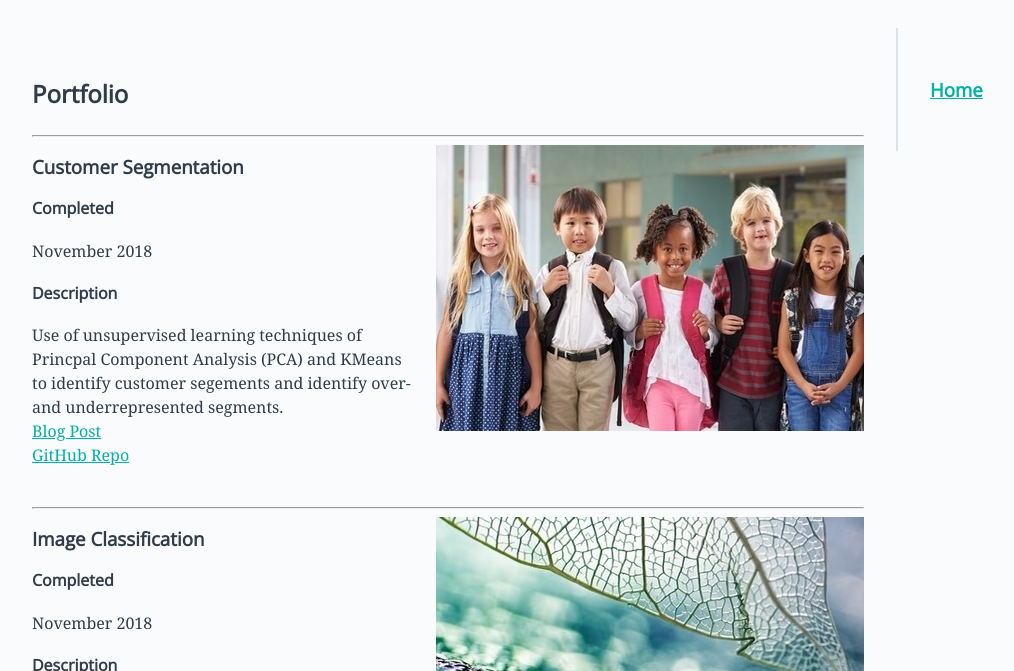
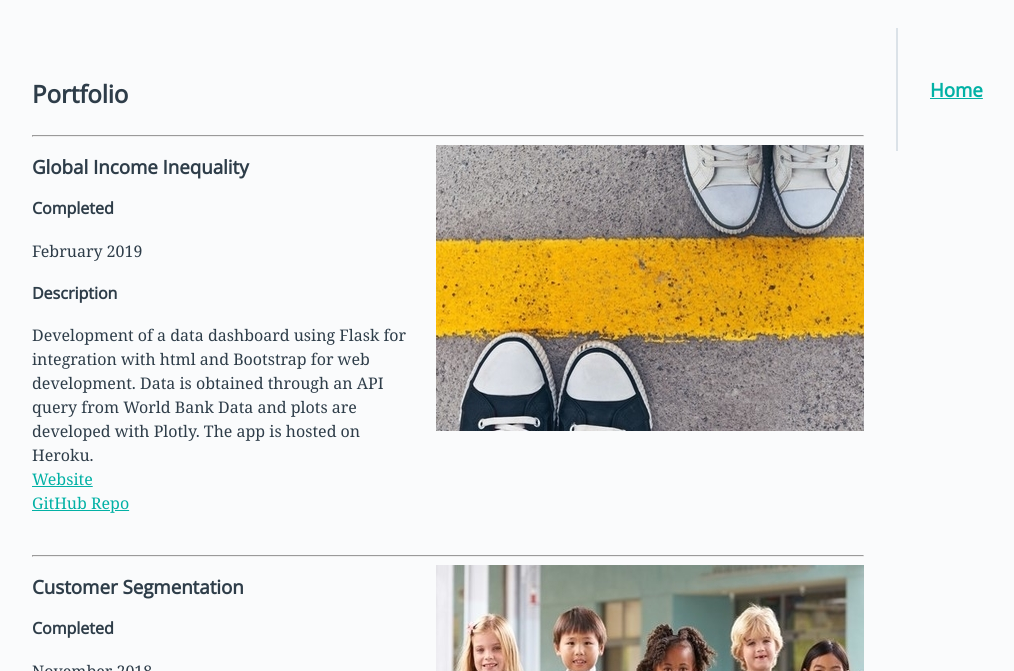
Before and after one commit to rebeccaebarnes/rebeccaebarnes.github.io, a Jekyll site: the page built from portfolio/index.html, in a window 1280 px wide and 900 px high, cut to the strip 229-900 px from the top of the window. Shown: the whole strip, without its empty margins (0-1014 px from the left). Built offline with Jekyll 4.4.1, drawn with Linux system fonts in a browser that asks for light colours.

Commit message:
feat: Add income inequality web app to portfolio

```diff
--- a/portfolio/index.html
+++ b/portfolio/index.html
@@ -7,6 +7,26 @@ title: Portfolio
     <header>
         <h2>Portfolio</h2>
     </header>
+
+    <hr>
+
+    <img class="right-img" height="25%" src="../img/shoes_line_sml.jpg" align="right" alt="Shoes at a painted yellow line">
+    <h3>Global Income Inequality</h3>
+    <h4>Completed</h4>
+    <p>February 2019</p>
+
+    <h4>Description</h4>
+    <p>
+        Development of a data dashboard using Flask for integration with html and Bootstrap for web development.
+        Data is obtained through an API query from World Bank Data and plots are developed with Plotly.
+        The app is hosted on Heroku.
+        <br>
+        <a href="https://world-income-inequality.herokuapp.com/">Website</a>
+        <br>
+        <a href="https://github.com/rebeccaebarnes/income-inequality" rel="noopener noreferrer" target="_blank">GitHub Repo</a>
+        <br>
+        <br>
+    </p>
 
     <hr>
 
```
Also changed, not shown: img/shoes_line_sml.jpg (added).
